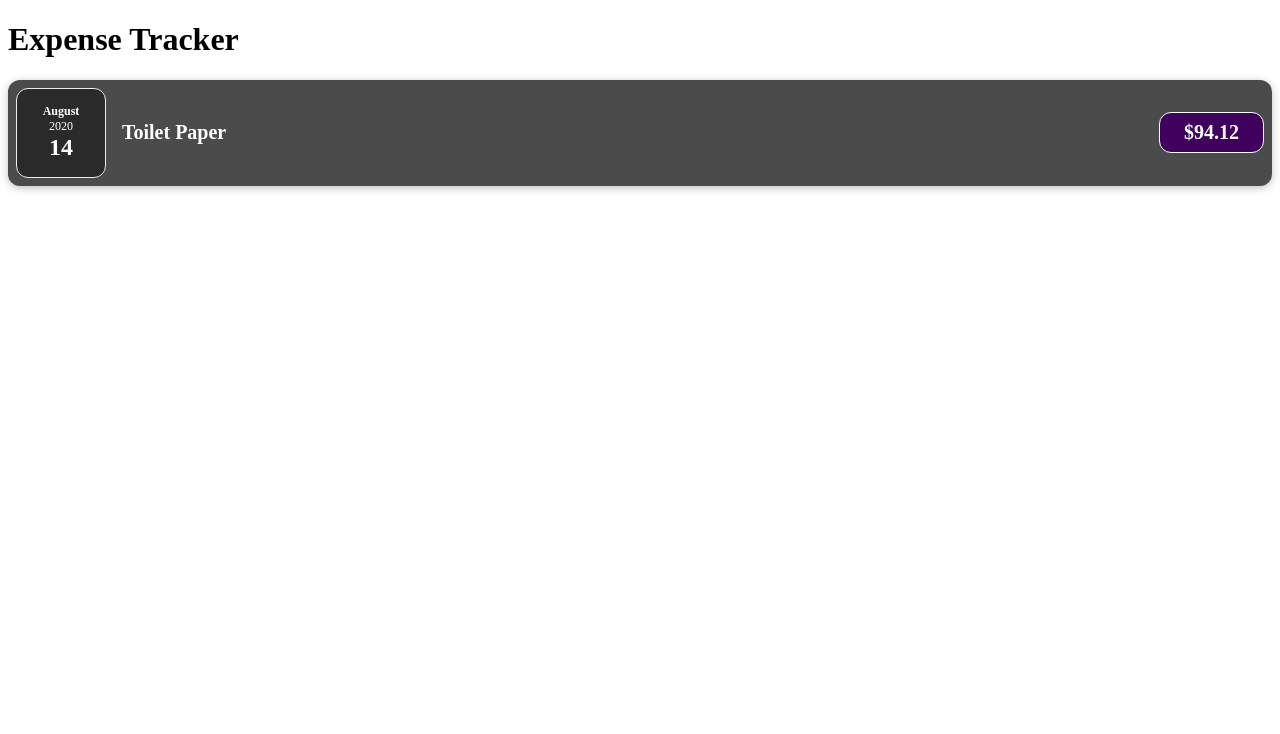
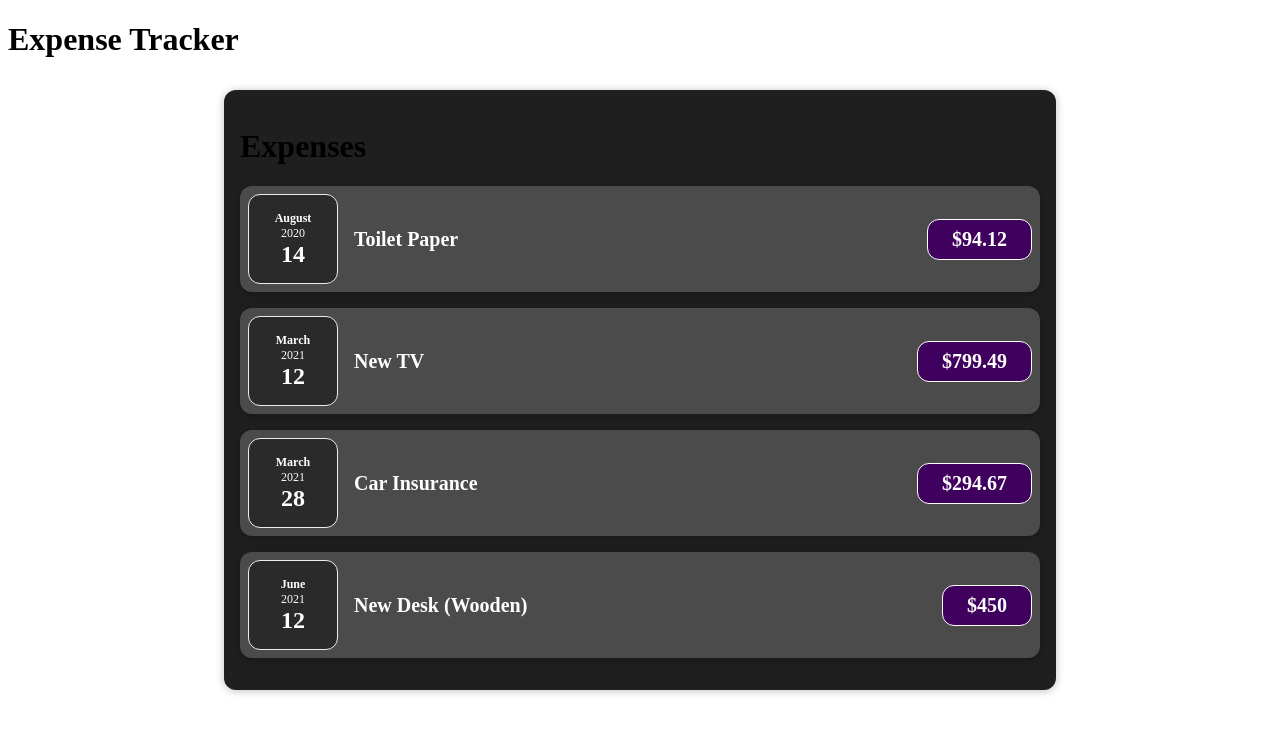
Before and after one commit to MarcoValeri/expense-tracker, a React (Vite) app: page / in a window 1280 px wide. Shown: the top 734 px of the page. Built offline with nearby package versions, Linux system fonts and the light colour scheme.

Commit message:
Add expenses component

```diff
--- a/src/App.jsx
+++ b/src/App.jsx
@@ -1,4 +1,4 @@
-import ExpenseItem from './components/ExpenseItem'
+import Expenses from './components/Expenses';
 
 import './App.css'
 
@@ -29,7 +29,7 @@
   return (
     <>
     <h1>Expense Tracker</h1>
-    <ExpenseItem title={expenses[0].title} amount={expenses[0].amount} date={expenses[0].date} />
+    <Expenses expensesArr={expenses} />
     </>
   )
 }
--- /dev/null
+++ b/src/components/Expenses.css
@@ -0,0 +1,9 @@
+.expenses {
+    padding: 1rem;
+    background-color: rgb(31, 31, 31);
+    margin: 2rem auto;
+    width: 50rem;
+    max-width: 95%;
+    border-radius: 12px;
+    box-shadow: 0 1px 8px rgba(0, 0, 0, 0.25);
+}
--- /dev/null
+++ b/src/components/Expenses.jsx
@@ -0,0 +1,26 @@
+import ExpenseItem from './ExpenseItem';
+
+import './Expenses.css';
+
+const Expenses = (props) => {
+
+    const renderExpenseItem = arr => {
+        return arr.map(expense => (
+          <ExpenseItem
+            key={expense.id}
+            title={expense.title}
+            amount={expense.amount}
+            date={expense.date}
+          />
+        ));
+      };
+
+    return (
+        <div className="expenses">
+            <h1>Expenses</h1>
+            {renderExpenseItem(props.expensesArr)}
+        </div>
+    )
+}
+
+export default Expenses;
```
